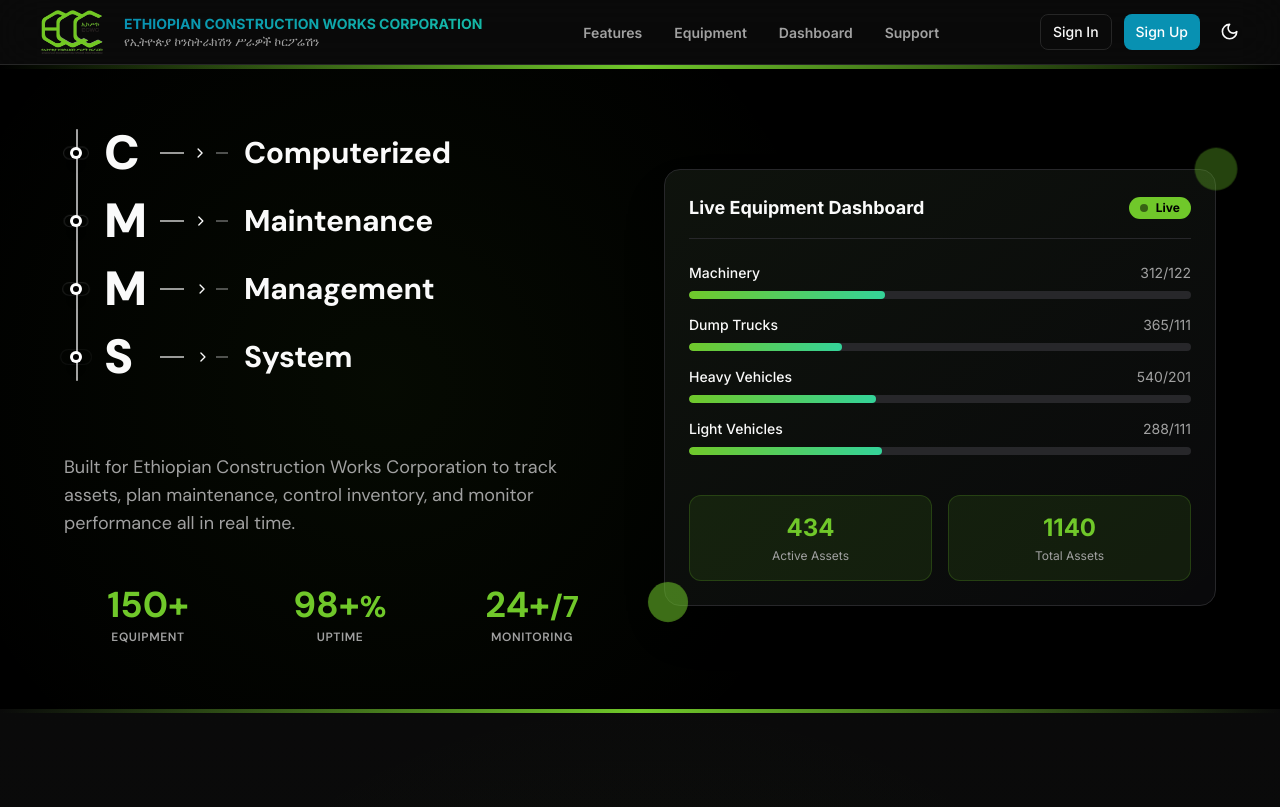
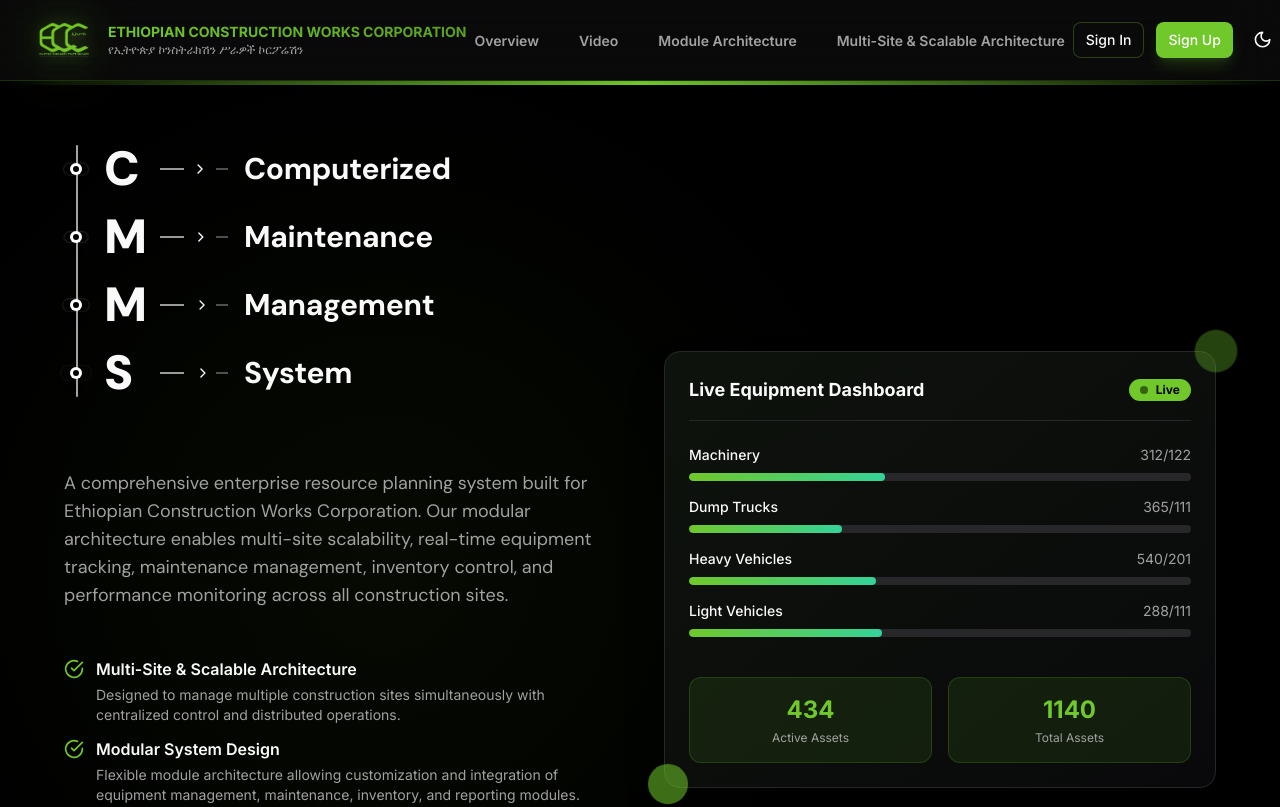
Before and after one commit to RemedanSE123/ecwc-nextjs-frontend, a Next.js app: page / in a window 1280 px wide. Shown: the top 807 px of the page. Built offline with nearby package versions, Linux system fonts and the light colour scheme.

Commit message:
logo update3

```diff
--- a/app/page.tsx
+++ b/app/page.tsx
@@ -64,9 +64,10 @@
   DollarSign,
   Activity,
   History,
-  X
+  X,
+  Menu
 }  from "lucide-react"
-import { motion, useScroll, useTransform } from "framer-motion"
+import { motion, useScroll, useTransform, AnimatePresence } from "framer-motion"
 import { ThemeToggle } from "@/components/theme-toggle"
 import Image from "next/image"
 
@@ -802,11 +803,24 @@
 
 export default function LandingPage() {
   const [isLoading, setIsLoading] = useState(false)
+  const [mobileMenuOpen, setMobileMenuOpen] = useState(false)
 
   // Set dark mode as default
   useEffect(() => {
     document.documentElement.classList.add('dark')
   }, [])
+
+  // Close mobile menu when clicking outside
+  useEffect(() => {
+    const handleClickOutside = (event: MouseEvent) => {
+      const target = event.target as HTMLElement
+      if (mobileMenuOpen && !target.closest('nav') && !target.closest('button[aria-label="Toggle menu"]')) {
+        setMobileMenuOpen(false)
+      }
+    }
+    document.addEventListener('mousedown', handleClickOutside)
+    return () => document.removeEventListener('mousedown', handleClickOutside)
+  }, [mobileMenuOpen])
 
   return (
     <div className="min-h-screen bg-background">
@@ -815,74 +829,147 @@
         initial={{ y: -100, opacity: 0 }}
         animate={{ y: 0, opacity: 1 }}
         transition={{ duration: 0.8, ease: "easeOut" }}
-        className="border-b bg-background/95 backdrop-blur-xl supports-[backdrop-filter]:bg-background/80 sticky top-0 z-50"
+        className="border-b border-[#70c82a]/20 bg-background/95 backdrop-blur-xl supports-[backdrop-filter]:bg-background/80 sticky top-0 z-50 shadow-sm"
       >
         <div className="container mx-auto px-4 lg:px-8">
-          <div className="flex h-16 items-center justify-between">
+          <div className="flex h-16 md:h-20 items-center justify-between">
+            {/* Logo Section */}
             <motion.div
               initial={{ opacity: 0, x: -20 }}
               animate={{ opacity: 1, x: 0 }}
               transition={{ delay: 0.2 }}
-              className="flex items-center gap-3"
+              className="flex items-center gap-2 md:gap-3 flex-shrink-0"
             >
               <motion.div
                 whileHover={{ scale: 1.05 }}
-                className="flex items-center justify-center"
+                className="flex items-center justify-center relative"
               >
+                <div className="absolute inset-0 bg-[#70c82a]/10 rounded-full blur-xl"></div>
                 <Image
                   src="/ecwc png logo.png"
                   alt="ECWC Logo"
-                  width={80}
-                  height={80}
-                  className="object-contain"
+                  width={60}
+                  height={60}
+                  className="object-contain relative z-10 md:w-16 md:h-16 w-12 h-12"
                   quality={100}
                   unoptimized
                   priority
+                  style={{ filter: 'drop-shadow(0 0 8px rgba(112, 200, 42, 0.3))' }}
                 />
               </motion.div>
 
-              <div className="flex flex-col">
-                <span className="text-sm font-bold bg-gradient-to-r from-cyan-600 to-teal-500 bg-clip-text text-transparent">
-                ETHIOPIAN CONSTRUCTION WORKS CORPORATION
+              <div className="hidden sm:flex flex-col">
+                <span className="text-xs md:text-sm font-bold bg-gradient-to-r from-[#70c82a] to-[#5aa022] bg-clip-text text-transparent leading-tight">
+                  ETHIOPIAN CONSTRUCTION WORKS CORPORATION
                 </span>
-                <span className="text-xs text-muted-foreground font-medium">የኢትዮጵያ ኮንስትራክሽን ሥራዎች ኮርፖሬሽን</span>
+                <span className="text-[10px] md:text-xs text-muted-foreground font-medium leading-tight">የኢትዮጵያ ኮንስትራክሽን ሥራዎች ኮርፖሬሽን</span>
               </div>
             </motion.div>
 
-            <nav className="hidden md:flex items-center gap-8">
-              {["Features", "Equipment", "Dashboard", "Support"].map((item, i) => (
-                <motion.div
-                  key={item}
-                  initial={{ opacity: 0, y: -10 }}
-                  animate={{ opacity: 1, y: 0 }}
-                  transition={{ delay: 0.3 + i * 0.1 }}
-                >
-                  <Link
-                    href={`#${item.toLowerCase()}`}
-                    className="text-sm font-semibold text-muted-foreground hover:text-foreground transition-colors relative group"
+            {/* Desktop Navigation */}
+            <nav className="hidden lg:flex items-center gap-4 xl:gap-6">
+              {["Overview", "Video", "Module Architecture", "Multi-Site & Scalable Architecture"].map((item, i) => {
+                const href = item === "Multi-Site & Scalable Architecture"
+                  ? "#multi-site-architecture"
+                  : `#${item.toLowerCase().replace(/\s+/g, '-')}`
+                return (
+                  <motion.div
+                    key={item}
+                    initial={{ opacity: 0, y: -10 }}
+                    animate={{ opacity: 1, y: 0 }}
+                    transition={{ delay: 0.3 + i * 0.1 }}
                   >
-                    {item}
-                    <span className="absolute -bottom-1 left-0 w-0 h-0.5 bg-cyan-500 transition-all group-hover:w-full" />
-                  </Link>
-                </motion.div>
-              ))}
+                    <Link
+                      href={href}
+                      className="text-xs xl:text-sm font-semibold text-muted-foreground hover:text-[#70c82a] transition-colors relative group px-2 py-1 whitespace-nowrap"
+                    >
+                      {item}
+                      <span className="absolute -bottom-1 left-2 right-2 h-0.5 bg-[#70c82a] scale-x-0 transition-transform group-hover:scale-x-100 rounded-full" />
+                    </Link>
+                  </motion.div>
+                )
+              })}
             </nav>
 
+            {/* Desktop Actions */}
             <motion.div
               initial={{ opacity: 0, scale: 0.8 }}
               animate={{ opacity: 1, scale: 1 }}
               transition={{ delay: 0.7 }}
-              className="flex items-center gap-3"
+              className="hidden lg:flex items-center gap-3"
             >
-              <Button variant="outline" size="sm" asChild>
+              <Button variant="outline" size="sm" asChild className="border-[#70c82a]/30 hover:border-[#70c82a] hover:text-[#70c82a]">
                 <Link href="/sign-in">Sign In</Link>
               </Button>
-              <Button size="sm" className="bg-cyan-600 hover:bg-cyan-700" asChild>
+              <Button size="sm" className="bg-[#70c82a] hover:bg-[#5aa022] text-white shadow-lg shadow-[#70c82a]/20" asChild>
                 <Link href="/sign-up">Sign Up</Link>
               </Button>
               <ThemeToggle />
             </motion.div>
+
+            {/* Mobile Menu Button */}
+            <div className="flex lg:hidden items-center gap-2">
+              <ThemeToggle />
+              <Button
+                variant="ghost"
+                size="sm"
+                className="lg:hidden"
+                onClick={() => setMobileMenuOpen(!mobileMenuOpen)}
+                aria-label="Toggle menu"
+              >
+                {mobileMenuOpen ? (
+                  <X className="h-5 w-5 text-[#70c82a]" />
+                ) : (
+                  <Menu className="h-5 w-5 text-[#70c82a]" />
+                )}
+              </Button>
+            </div>
           </div>
+
+          {/* Mobile Navigation Menu */}
+          <AnimatePresence>
+            {mobileMenuOpen && (
+              <motion.nav
+                initial={{ opacity: 0, height: 0 }}
+                animate={{ opacity: 1, height: "auto" }}
+                exit={{ opacity: 0, height: 0 }}
+                transition={{ duration: 0.3 }}
+                className="lg:hidden border-t border-[#70c82a]/20 overflow-hidden"
+              >
+                <div className="py-4 space-y-3">
+                  {["Overview", "Video", "Module Architecture", "Multi-Site & Scalable Architecture"].map((item, i) => {
+                    const href = item === "Multi-Site & Scalable Architecture"
+                      ? "#multi-site-architecture"
+                      : `#${item.toLowerCase().replace(/\s+/g, '-')}`
+                    return (
+                      <motion.div
+                        key={item}
+                        initial={{ opacity: 0, x: -20 }}
+                        animate={{ opacity: 1, x: 0 }}
+                        transition={{ delay: i * 0.1 }}
+                      >
+                        <Link
+                          href={href}
+                          onClick={() => setMobileMenuOpen(false)}
+                          className="block px-4 py-2 text-sm font-semibold text-muted-foreground hover:text-[#70c82a] hover:bg-[#70c82a]/5 rounded-lg transition-colors"
+                        >
+                          {item}
+                        </Link>
+                      </motion.div>
+                    )
+                  })}
+                  <div className="pt-2 px-4 space-y-2 border-t border-[#70c82a]/10 mt-2">
+                    <Button variant="outline" size="sm" className="w-full border-[#70c82a]/30 hover:border-[#70c82a] hover:text-[#70c82a]" asChild>
+                      <Link href="/sign-in" onClick={() => setMobileMenuOpen(false)}>Sign In</Link>
+                    </Button>
+                    <Button size="sm" className="w-full bg-[#70c82a] hover:bg-[#5aa022] text-white" asChild>
+                      <Link href="/sign-up" onClick={() => setMobileMenuOpen(false)}>Sign Up</Link>
+                    </Button>
+                  </div>
+                </div>
+              </motion.nav>
+            )}
+          </AnimatePresence>
         </div>
       </motion.header>
 
@@ -1023,8 +1110,36 @@
                     fontFamily: 'var(--font-dm-sans), "DM Sans", sans-serif'
                   }}
                 >
-                  Built for Ethiopian Construction Works Corporation to track assets, plan maintenance, control inventory, and monitor performance all in real time.
+                  A comprehensive enterprise resource planning system built for Ethiopian Construction Works Corporation. Our modular architecture enables multi-site scalability, real-time equipment tracking, maintenance management, inventory control, and performance monitoring across all construction sites.
                 </motion.p>
+
+                {/* Key Features Overview */}
+                <motion.div
+                  variants={fadeInUp}
+                  className="space-y-3 pt-4"
+                >
+                  <div className="flex items-start gap-3">
+                    <CheckCircle className="w-5 h-5 text-[#70c82a] flex-shrink-0 mt-0.5" />
+                    <div>
+                      <h3 className="font-semibold text-foreground mb-1">Multi-Site & Scalable Architecture</h3>
+                      <p className="text-sm text-muted-foreground">Designed to manage multiple construction sites simultaneously with centralized control and distributed operations.</p>
+                    </div>
+                  </div>
+                  <div className="flex items-start gap-3">
+                    <CheckCircle className="w-5 h-5 text-[#70c82a] flex-shrink-0 mt-0.5" />
+                    <div>
+                      <h3 className="font-semibold text-foreground mb-1">Modular System Design</h3>
+                      <p className="text-sm text-muted-foreground">Flexible module architecture allowing customization and integration of equipment management, maintenance, inventory, and reporting modules.</p>
+                    </div>
+                  </div>
+                  <div className="flex items-start gap-3">
+                    <CheckCircle className="w-5 h-5 text-[#70c82a] flex-shrink-0 mt-0.5" />
+                    <div>
+                      <h3 className="font-semibold text-foreground mb-1">Real-Time Video Monitoring</h3>
+                      <p className="text-sm text-muted-foreground">Integrated video features for live equipment monitoring and site surveillance across all locations.</p>
+                    </div>
+                  </div>
+                </motion.div>
 
                 {/* Stats */}
                 <motion.div variants={fadeInUp} className="grid grid-cols-3 gap-6 pt-4">
@@ -1411,11 +1526,11 @@
                     </thead>
                     <tbody>
                       {[
-                        { id: "ECWC-B-042", type: "Dozer", status: "Active", value: "$124.5K", color: "bg-[#70c82a]" },
-                        { id: "ECWC-E-108", type: "Excavator", status: "Maint.", value: "$89.2K", color: "bg-amber-500" },
-                        { id: "ECWC-G-056", type: "Grader", status: "Active", value: "$156K", color: "bg-[#70c82a]" },
-                        { id: "ECWC-L-023", type: "Loader", status: "Critical", value: "$210.4K", color: "bg-red-500" },
-                        { id: "ECWC-T-091", type: "Truck", status: "Active", value: "$78.3K", color: "bg-[#70c82a]" }
+                        { id: "ECWC-B-042", type: "Dozer", status: "Active", value: "Br 124.5K", color: "bg-[#70c82a]" },
+                        { id: "ECWC-E-108", type: "Excavator", status: "Maint.", value: "Br 89.2K", color: "bg-amber-500" },
+                        { id: "ECWC-G-056", type: "Grader", status: "Active", value: "Br 156K", color: "bg-[#70c82a]" },
+                        { id: "ECWC-L-023", type: "Loader", status: "Critical", value: "Br 210.4K", color: "bg-red-500" },
+                        { id: "ECWC-T-091", type: "Truck", status: "Active", value: "Br 78.3K", color: "bg-[#70c82a]" }
                       ].map((row, i) => (
                         <motion.tr
                 key={i}
@@ -1441,7 +1556,7 @@
                 </div>
                 <div className="mt-6 pt-4 border-t border-border dark:border-zinc-800 flex justify-between items-center">
                   <div className="text-xs text-muted-foreground">Total Fleet Value</div>
-                  <div className="text-2xl font-bold text-[#70c82a]">$12.4M</div>
+                  <div className="text-2xl font-bold text-[#70c82a]">Br 12.4M</div>
                   </div>
                 </div>
             </motion.div>
@@ -1676,7 +1791,7 @@
                 </div>
                 <div className="pt-4 border-t border-border dark:border-zinc-800 flex justify-between items-center">
                   <div className="text-xs text-muted-foreground">Total Labor Cost This Week</div>
-                  <div className="text-2xl font-bold text-[#70c82a]">$47,850</div>
+                  <div className="text-2xl font-bold text-[#70c82a]">Br 47,850</div>
                 </div>
                   </div>
             </motion.div>
@@ -1720,10 +1835,10 @@
                   <div className="text-sm text-muted-foreground mb-3">Recent Parts Issued</div>
                   <div className="space-y-2">
                     {[
-                      { part: "Hydraulic Filter HF-208", qty: "12", wo: "WO-2847", cost: "$1,240" },
-                      { part: "Engine Oil 15W-40 (Drum)", qty: "8", wo: "WO-2851", cost: "$2,880" },
-                      { part: "Air Filter Element AF-501", qty: "24", wo: "WO-2856", cost: "$960" },
-                      { part: "Brake Pad Set BP-410", qty: "6", wo: "WO-2859", cost: "$1,440" }
+                      { part: "Hydraulic Filter HF-208", qty: "12", wo: "WO-2847", cost: "Br 1,240" },
+                      { part: "Engine Oil 15W-40 (Drum)", qty: "8", wo: "WO-2851", cost: "Br 2,880" },
+                      { part: "Air Filter Element AF-501", qty: "24", wo: "WO-2856", cost: "Br 960" },
+                      { part: "Brake Pad Set BP-410", qty: "6", wo: "WO-2859", cost: "Br 1,440" }
                     ].map((issue, i) => (
                       <div key={i} className="flex items-center justify-between p-3 rounded-lg bg-card/30 dark:bg-zinc-900/30 border border-border dark:border-zinc-800 text-xs">
                         <div className="flex-1">
@@ -1737,7 +1852,7 @@
                 </div>
                 <div className="pt-4 border-t border-border dark:border-zinc-800 flex justify-between items-center">
                   <div className="text-xs text-muted-foreground">Total Inventory Value</div>
-                  <div className="text-2xl font-bold text-[#70c82a]">$1.8M</div>
+                  <div className="text-2xl font-bold text-[#70c82a]">Br 1.8M</div>
                 </div>
               </div>
       </motion.div>
@@ -1863,8 +1978,8 @@
                 <div className="text-foreground font-bold mb-6">Monthly Cost Analysis</div>
                 <div className="grid grid-cols-3 gap-4 mb-6">
                   {[
-                    { label: "Budget", value: "$285K", icon: Target },
-                    { label: "Actual", value: "$267K", icon: DollarSign },
+                    { label: "Budget", value: "Br 285K", icon: Target },
+                    { label: "Actual", value: "Br 267K", icon: DollarSign },
                     { label: "Variance", value: "-6.3%", icon: TrendingUp }
                   ].map((stat, i) => (
                     <motion.div
@@ -1884,10 +1999,10 @@
                 <div className="space-y-3 mb-6">
                   <div className="text-sm text-muted-foreground mb-2">Cost Breakdown</div>
                   {[
-                    { category: "Labor Costs", amount: "$112K", percent: 42, color: "bg-[#70c82a]" },
-                    { category: "Spare Parts", amount: "$89K", percent: 33, color: "bg-blue-500" },
-                    { category: "External Services", amount: "$47K", percent: 18, color: "bg-amber-500" },
-                    { category: "Other Expenses", amount: "$19K", percent: 7, color: "bg-zinc-600" }
+                    { category: "Labor Costs", amount: "Br 112K", percent: 42, color: "bg-[#70c82a]" },
+                    { category: "Spare Parts", amount: "Br 89K", percent: 33, color: "bg-blue-500" },
+                    { category: "External Services", amount: "Br 47K", percent: 18, color: "bg-amber-500" },
+                    { category: "Other Expenses", amount: "Br 19K", percent: 7, color: "bg-zinc-600" }
                   ].map((item, i) => (
                     <div key={i} className="p-4 rounded-xl bg-card/50 dark:bg-zinc-900/50 border border-border dark:border-zinc-800">
                       <div className="flex justify-between items-center mb-2">
@@ -1913,7 +2028,7 @@
                   <div className="flex items-center justify-between">
                     <div>
                       <div className="text-xs text-muted-foreground mb-1">Under Budget</div>
-                      <div className="text-2xl font-bold text-[#70c82a]">$18,000</div>
+                      <div className="text-2xl font-bold text-[#70c82a]">Br 18,000</div>
                     </div>
                     <CheckCircle className="w-8 h-8 text-[#70c82a]" />
                   </div>
@@ -2185,7 +2300,7 @@
               {
                 icon: AlertTriangle,
                 title: "Identify abnormal maintenance spending",
-                metric: "$47K",
+                metric: "Br 47K",
                 label: "Cost Saved/Month",
                 desc: "Real-time anomaly detection flags unusual spending patterns and asset wear, enabling immediate corrective action."
               }
@@ -2238,7 +2353,7 @@
                     asset: "ECWC-E-108 (Excavator)",
                     alert: "Abnormal vibration detected - Hydraulic seal failure probability: 87%",
                     action: "Schedule inspection within 48h",
-                    cost: "$12,000",
+                    cost: "Br 12,000",
                     priority: "Critical",
                     color: "red"
                   },
@@ -2246,7 +2361,7 @@
                     asset: "ECWC-B-042 (Dozer)",
                     alert: "Engine oil degradation - Service interval approaching",
                     action: "Schedule maintenance in 72h",
-                    cost: "$3,200",
+                    cost: "Br 3,200",
                     priority: "Medium",
                     color: "amber"
                   },
@@ -2254,7 +2369,7 @@
                     asset: "ECWC-L-023 (Loader)",
                     alert: "Tire wear pattern suggests alignment issue",
                     action: "Inspection recommended next scheduled maintenance",
-                    cost: "$5,800",
+                    cost: "Br 5,800",
                     priority: "Low",
                     color: "blue"
                   }
@@ -2357,7 +2472,7 @@
                 {[
                   {
                     question: "Which site has the highest maintenance cost this month?",
-                    answer: "Addis Ababa Site — $82,400. Main drivers: high emergency work orders, heavy spare-part consumption for excavators, and increased overtime labor hours."
+                    answer: "Addis Ababa Site — Br 82,400. Main drivers: high emergency work orders, heavy spare-part consumption for excavators, and increased overtime labor hours."
                   },
                   {
                     question: "What are the main maintenance issues this month and their impact?",
@@ -2368,23 +2483,23 @@
                           issue: "Hydraulic system failures",
                           percentage: "38%",
                           impact: "This is the leading cause of downtime, affecting multiple excavators and loaders. Most failures occur due to seal degradation and contamination from harsh operating conditions.",
-                          cost: "Estimated monthly cost: $42,000 in repairs and lost productivity"
+                          cost: "Estimated monthly cost: Br 42,000 in repairs and lost productivity"
                         },
                         {
                           issue: "Engine overheating",
                           percentage: "27%",
                           impact: "Primarily affecting older equipment and those operating in high-temperature conditions. Coolant system failures and radiator blockages are common causes.",
-                          cost: "Estimated monthly cost: $28,500 including engine repairs and preventive measures"
+                          cost: "Estimated monthly cost: Br 28,500 including engine repairs and preventive measures"
                         },
                         {
                           issue: "Delayed spare-part availability",
                           percentage: "19%",
                           impact: "Critical parts often take 3-5 days to arrive, extending equipment downtime. This is compounded by insufficient inventory levels for commonly failing components.",
-                          cost: "Estimated monthly cost: $19,800 in extended downtime and emergency shipping fees"
+                          cost: "Estimated monthly cost: Br 19,800 in extended downtime and emergency shipping fees"
                         }
                       ],
                       recommendation: "Immediate actions: (1) Implement preventive seal replacement program, (2) Upgrade cooling systems on high-risk equipment, (3) Increase critical spare parts inventory by 40% to reduce delays.",
-                      total: "Combined monthly impact: ~$90,300 in direct costs and productivity losses."
+                      total: "Combined monthly impact: ~Br 90,300 in direct costs and productivity losses."
                     }
                   }
                 ].map((qa, i) => (
```
